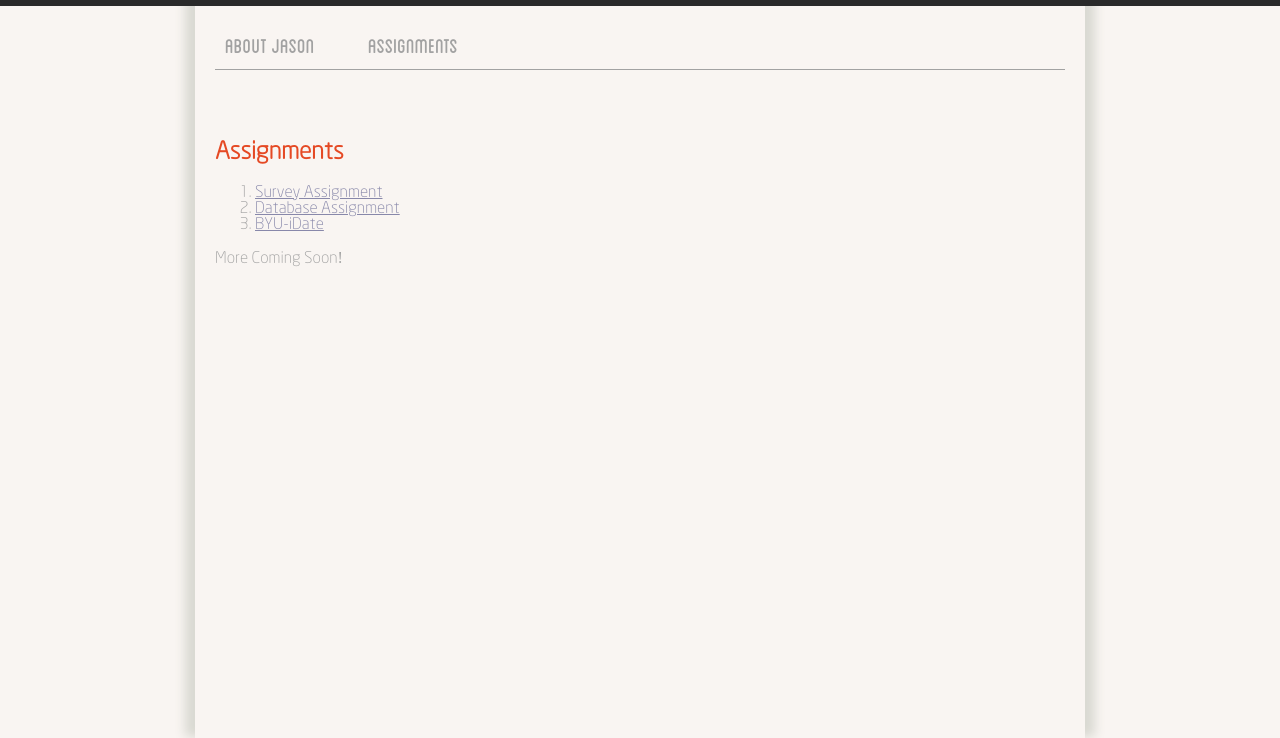
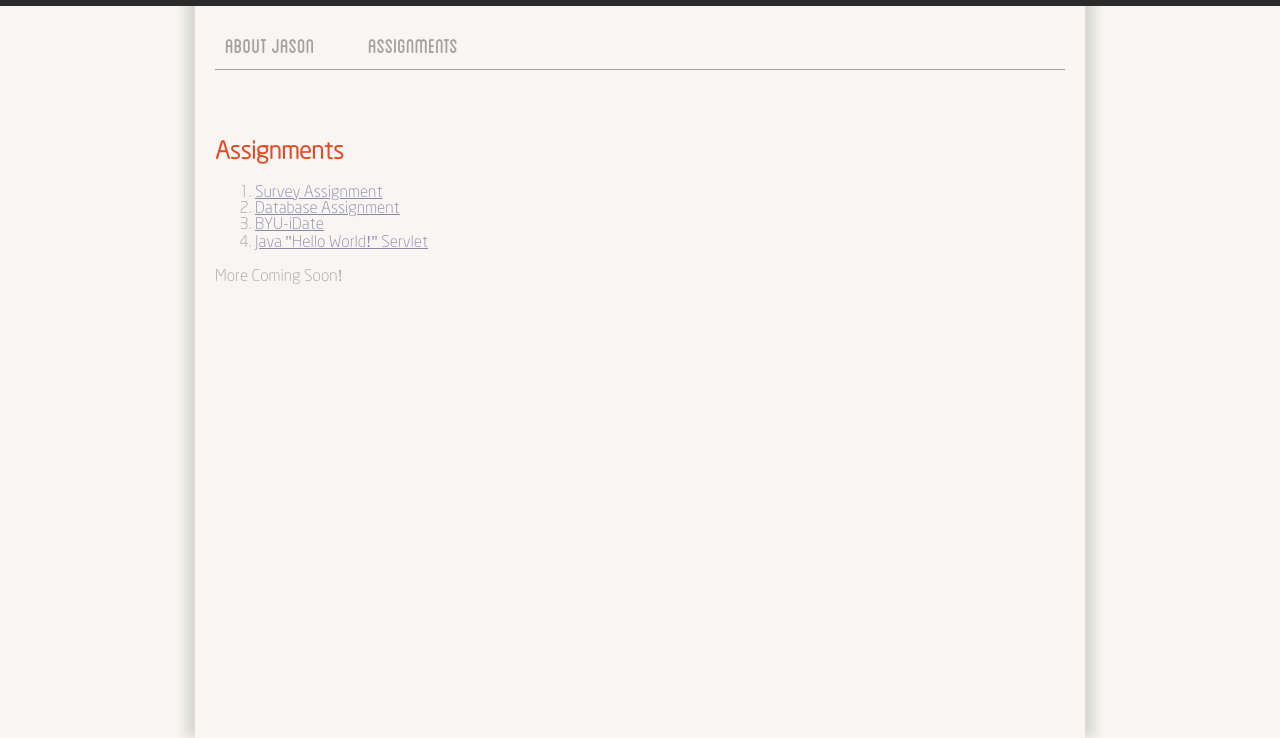
Before and after one commit to jmace01/cs313, a PHP site: page /assignments.php in a window 1280 px wide. Shown: the part 71-809 px from the top of the page. Run offline with PHP 8.4, Linux system fonts and the light colour scheme; some web fonts are replaced.

Commit message:
Added assignment

```diff
--- a/assignments.php
+++ b/assignments.php
@@ -9,6 +9,7 @@ $body = <<<HTML
         <li><a href="./survey.php">Survey Assignment</a></li>
         <li><a href="./php.sql">Database Assignment</a></li>
         <li><a href="./idate">BYU-iDate</a></li>
+        <li><a href="http://java-jmace2.rhcloud.com/HelloServlet/HelloServlet">Java "Hello World!" Servlet</a></li>
     </ol>
     <p>More Coming Soon!</p>
 HTML;
```
